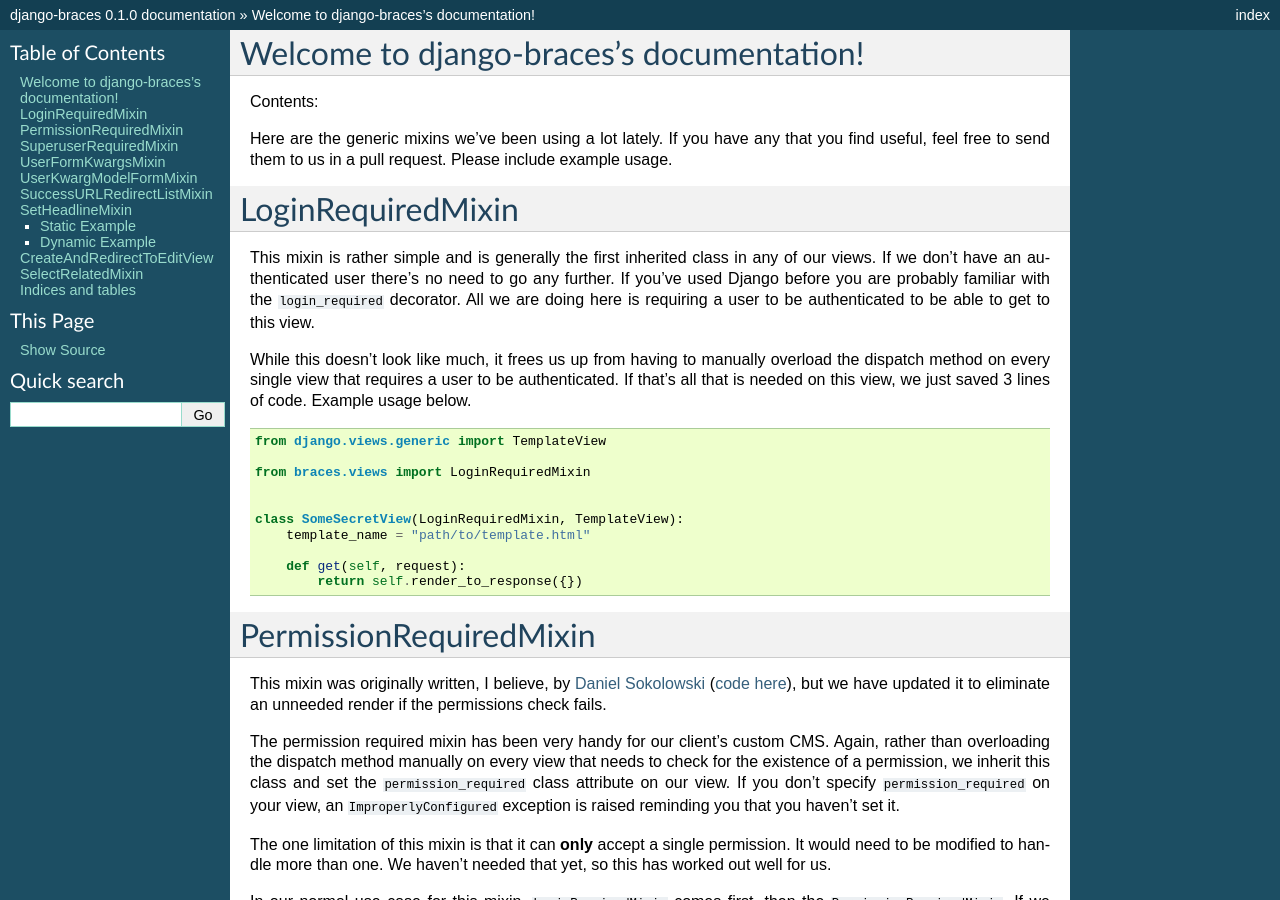
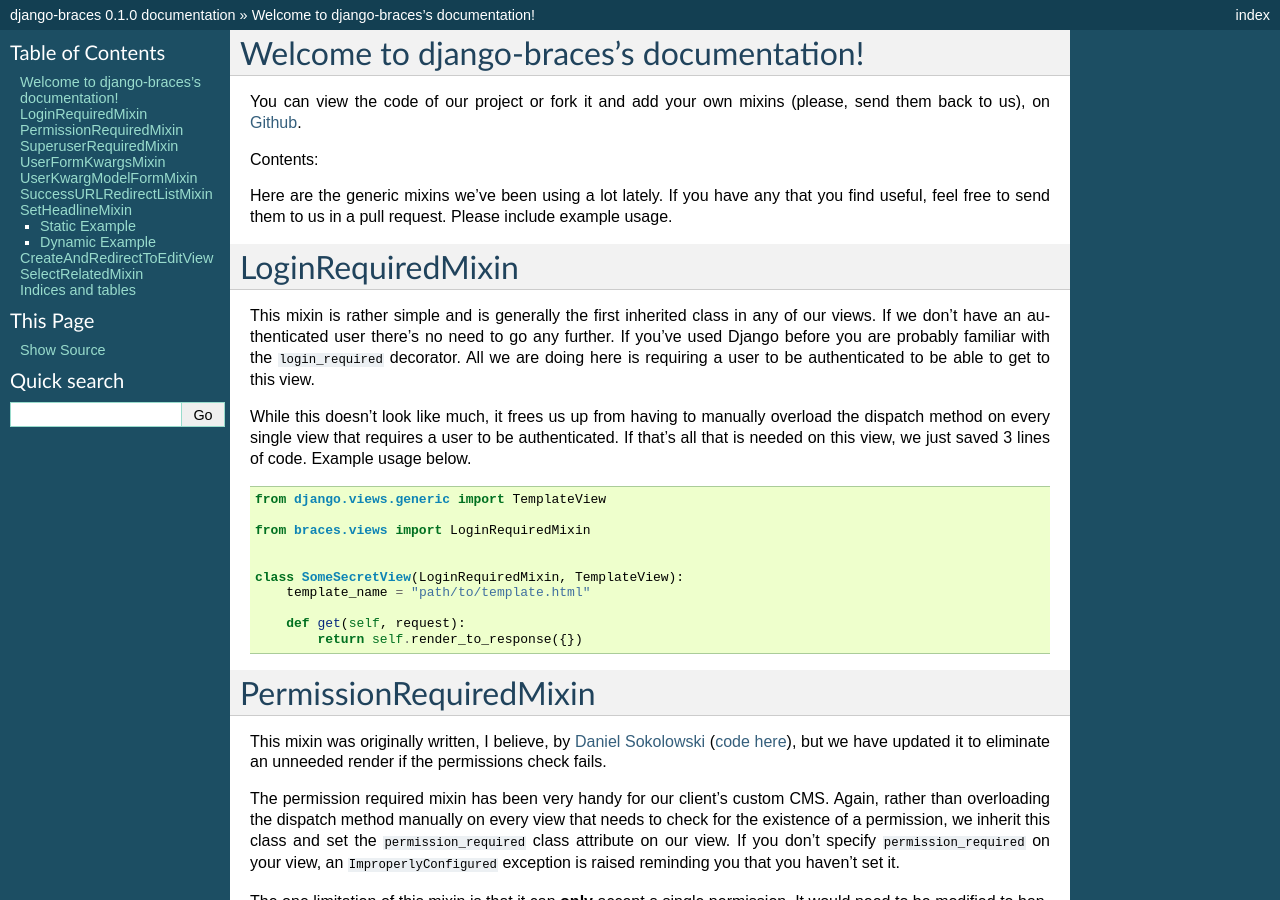
Before and after one commit to brack3t/django-braces, a Sphinx documentation site: the page built from docs/index.rst, in a window 1280 px wide and 900 px high. Built offline with Sphinx 7.4.7, drawn with Linux system fonts in a browser that asks for light colours.

Commit message:
added link to github to docs

```diff
--- a/docs/index.rst
+++ b/docs/index.rst
@@ -5,6 +5,8 @@
 
 Welcome to django-braces's documentation!
 =========================================
+
+You can view the code of our project or fork it and add your own mixins (please, send them back to us), on `Github`_.
 
 Contents:
 
@@ -256,3 +258,6 @@
 * :ref:`genindex`
 * :ref:`modindex`
 * :ref:`search`
+
+
+.. _Github: https://github.com/brack3t/django-braces
```
